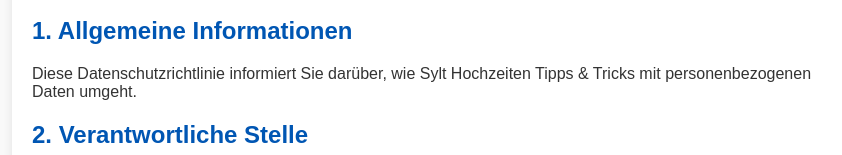
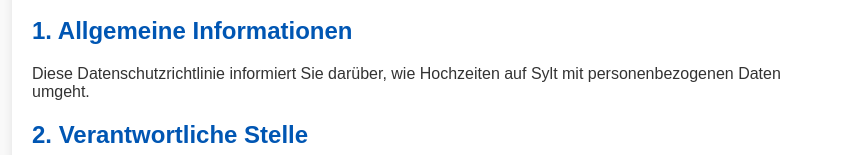
Before and after one commit to kerchi99/sylthochzeiten, a plain HTML site: page index.html in a window 1280 px wide. Shown: the part 141-296 px from the top of the page, without its empty margins (208-1050 px from the left). Drawn offline with Linux system fonts and the light colour scheme.

Commit message:
Update index.html

```diff
--- a/index.html
+++ b/index.html
@@ -37,7 +37,7 @@
         <h1>Datenschutzrichtlinie</h1>
         <p>Letzte Aktualisierung: 12.03.2025</p>
         <h2>1. Allgemeine Informationen</h2>
-        <p>Diese Datenschutzrichtlinie informiert Sie darüber, wie Sylt Hochzeiten Tipps & Tricks mit personenbezogenen Daten umgeht.</p>
+        <p>Diese Datenschutzrichtlinie informiert Sie darüber, wie Hochzeiten auf Sylt mit personenbezogenen Daten umgeht.</p>
 
         <h2>2. Verantwortliche Stelle</h2>
         <p>Julian Femmer<br>
```
